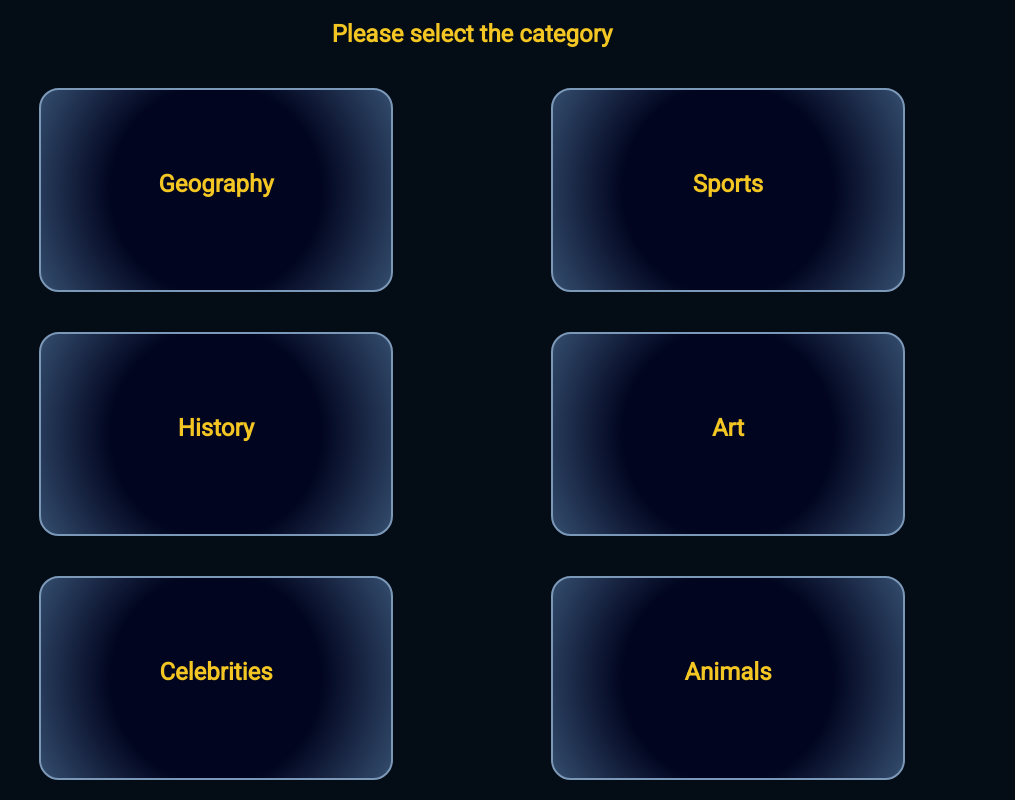
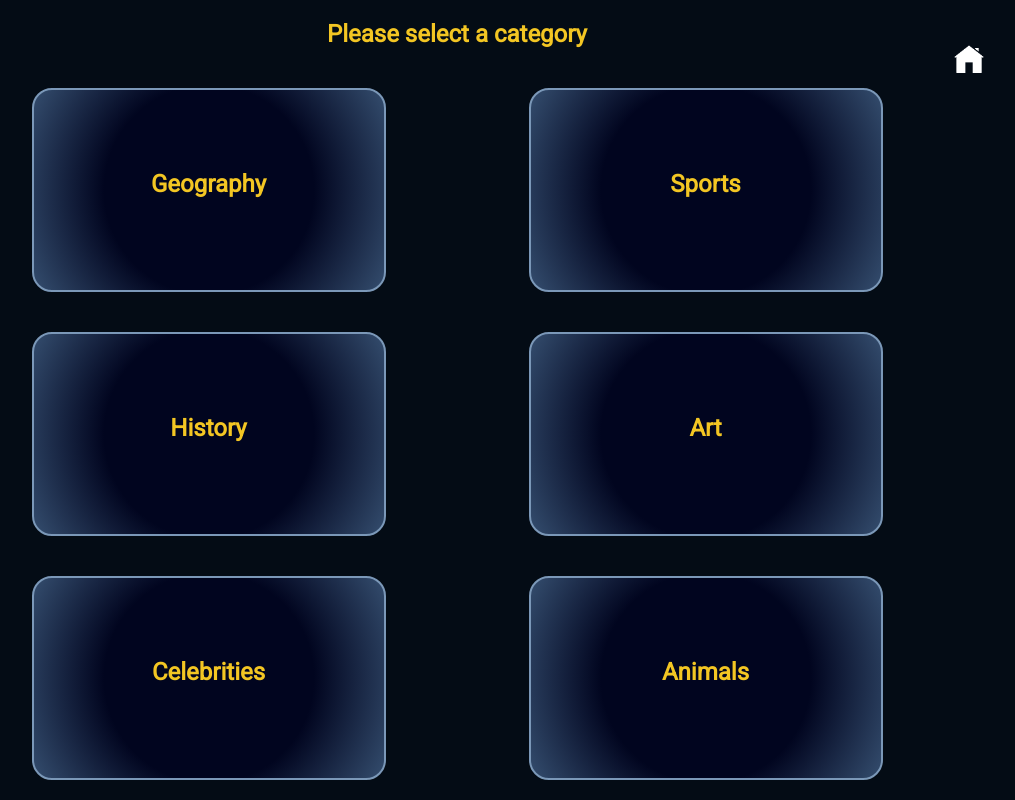
Before and after one commit to KateM3d/Quiz_Please, a React (Create React App) app: page /categories in a window 1280 px wide. Shown: the top 800 px of the page, without its empty margins (168-1183 px from the left). Built offline with nearby package versions, Linux system fonts and the light colour scheme.

Commit message:
added home icon

```diff
--- a/src/App.jsx
+++ b/src/App.jsx
@@ -3,12 +3,16 @@ import Card from "./components/Card";
 import Question from "./components/Question";
 import NotFound from "./components/404";
 import Home from "./components/Home";
+import iconHome from "./icon_home.png";
 import "./App.scss";
 
 export default function App() {
   return (
     <>
       <BrowserRouter>
+        <Link to="/">
+          <img className="iconHome" src={iconHome} alt="icon" />
+        </Link>
         <Switch>
           <Route exact path="/">
             <Home />
--- a/src/App.scss
+++ b/src/App.scss
@@ -16,6 +16,12 @@ body {
 h2,
 p {
     color: white
+}
+
+.iconHome {
+    float: right;
+    width: 30px;
+    margin-top: 25px;
 }
 
 .home_header {
--- a/src/components/Card.jsx
+++ b/src/components/Card.jsx
@@ -1,11 +1,11 @@
 import { useState } from "react";
-import { data } from "./data.js";
+import { data } from "../data.js";
 
 export default function Card() {
   const [categories, setCategories] = useState(data);
   return (
     <>
-      <h2 className="header">Please select the category</h2>
+      <h2 className="header">Please select a category</h2>
       <div className="container_category">
         {categories.map((element) => {
           const { id, categoryName } = element;
--- /dev/null
+++ b/src/components/useFetch.jsx
@@ -0,0 +1,5 @@
+import { useEffect } from "react";
+
+export default function useFetch() {
+  return <></>;
+}
```
Also changed, not shown: src/data.js (renamed from src/components/data.js), src/icon_home.png (added).
